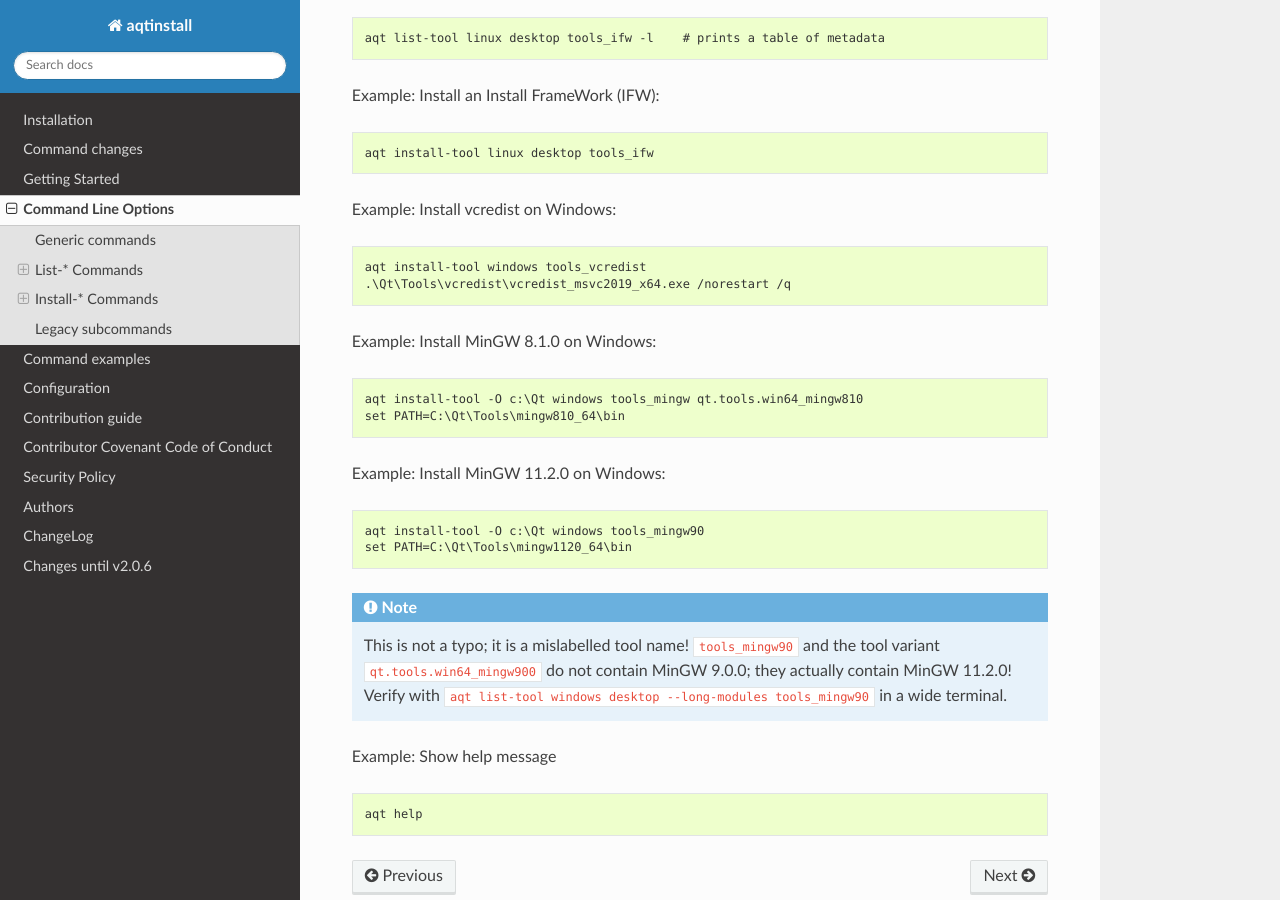
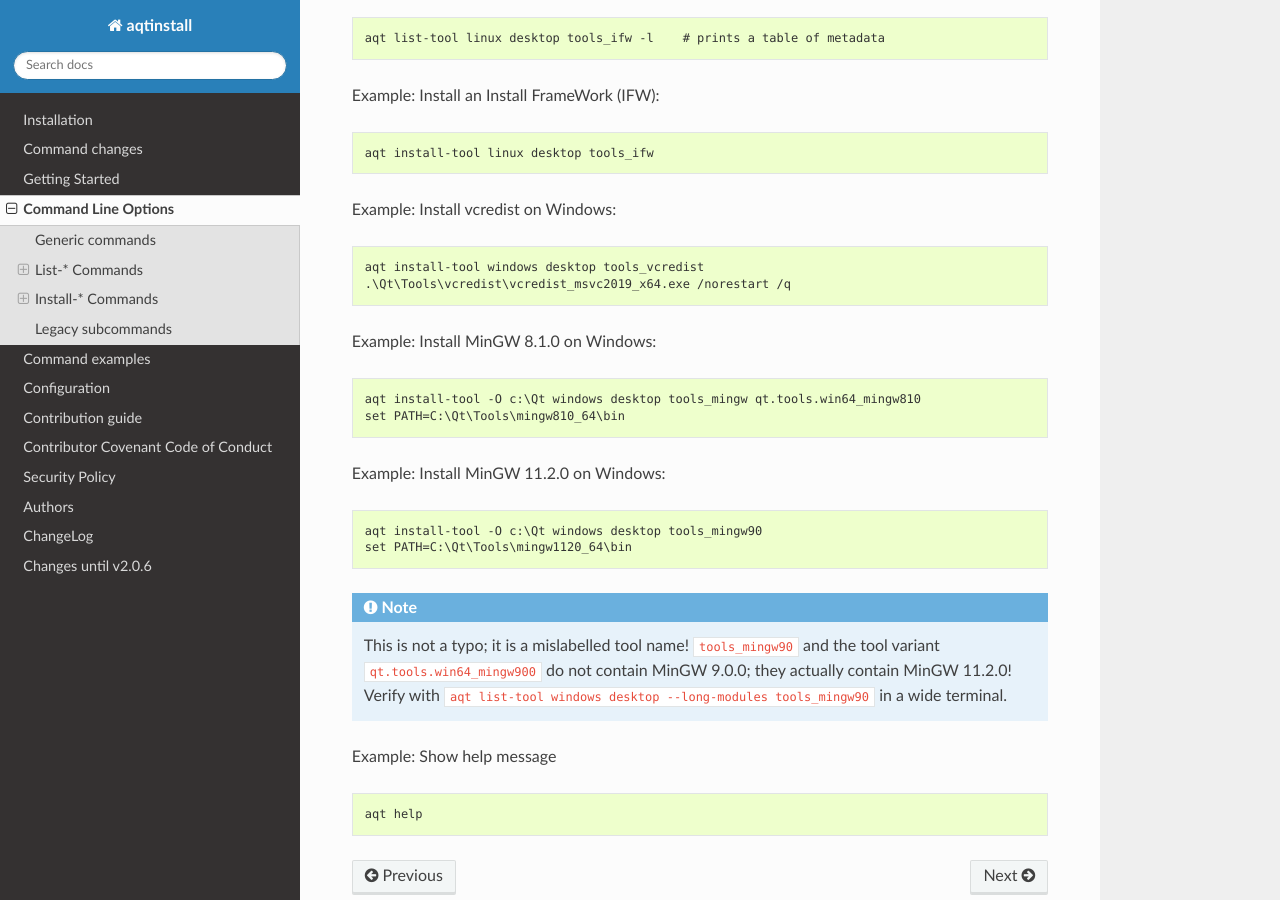
Before and after one commit to miurahr/aqtinstall, a Sphinx documentation site: the page built from docs/cli.rst, in a window 1280 px wide and 900 px high, scrolled down 15672 px. Built offline with Sphinx 7.4.7 and the Read the Docs theme 2.0.0, drawn with Linux system fonts in a browser that asks for light colours; the version number could not be read and is left out.

Commit message:
Docs: fix broken commands
The docs suggest using `install-tool` commands that are clearly broken,
since they omit the `target` argument, which should be `desktop`.

```diff
--- a/docs/cli.rst
+++ b/docs/cli.rst
@@ -919,7 +919,7 @@ Example: Install vcredist on Windows:
 .. code-block:: doscon
 
 
-    aqt install-tool windows tools_vcredist
+    aqt install-tool windows desktop tools_vcredist
     .\Qt\Tools\vcredist\vcredist_msvc2019_x64.exe /norestart /q
 
 
@@ -927,7 +927,7 @@ Example: Install MinGW 8.1.0 on Windows:
 
 .. code-block:: doscon
 
-    aqt install-tool -O c:\Qt windows tools_mingw qt.tools.win64_mingw810
+    aqt install-tool -O c:\Qt windows desktop tools_mingw qt.tools.win64_mingw810
     set PATH=C:\Qt\Tools\mingw810_64\bin
 
 
@@ -935,7 +935,7 @@ Example: Install MinGW 11.2.0 on Windows:
 
 .. code-block:: doscon
 
-    aqt install-tool -O c:\Qt windows tools_mingw90
+    aqt install-tool -O c:\Qt windows desktop tools_mingw90
     set PATH=C:\Qt\Tools\mingw1120_64\bin
 
 .. note::
```
